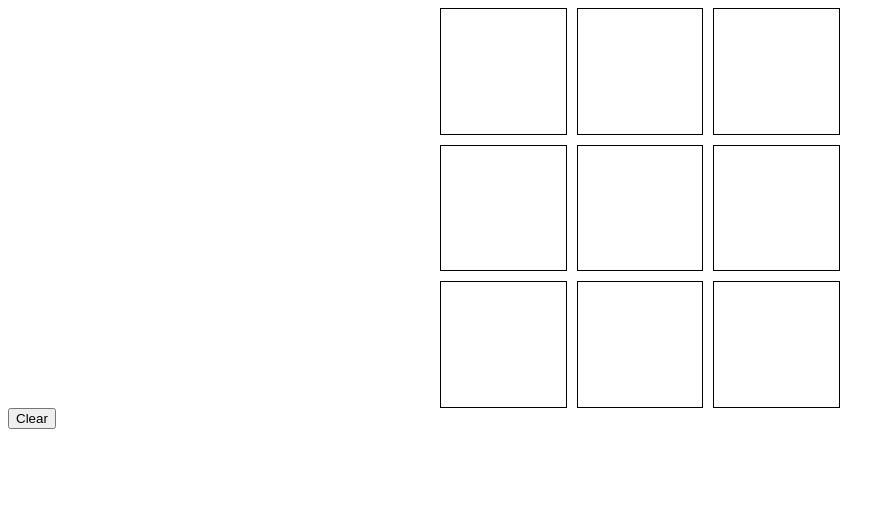
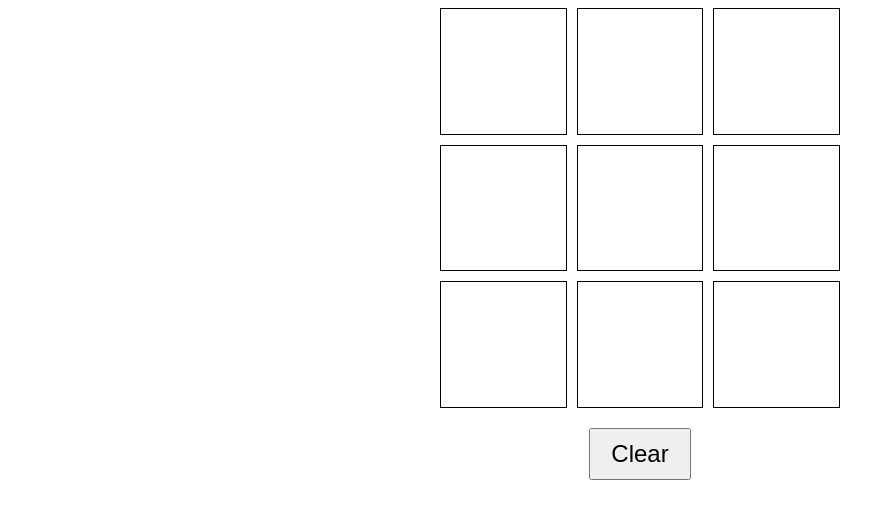
Before and after one commit to fakhryfernanda/tic-tac-toe, a plain HTML site: page index.html in a window 1280 px wide. Shown: the whole page, without its empty margins (0-895 px from the left). Drawn offline with Linux system fonts and the light colour scheme.

Commit message:
Styling clear button

```diff
--- a/style.css
+++ b/style.css
@@ -1,5 +1,9 @@
+.tic-tac-toe {
+    margin: 0 auto;
+    width: fit-content;
+}
+
 .game-board {
-    margin: 0 auto;
     width: 400px;
     aspect-ratio: 1;
     display: grid;
@@ -23,3 +27,15 @@
     font-size: 5rem;
     color: green;
 }
+
+.control {
+    margin-top: 20px;
+    display: flex;
+    justify-content: center;
+}
+
+.clear-button {
+    padding: 10px 20px;
+    font-size: 1.5rem;
+    cursor: pointer;
+}
```
